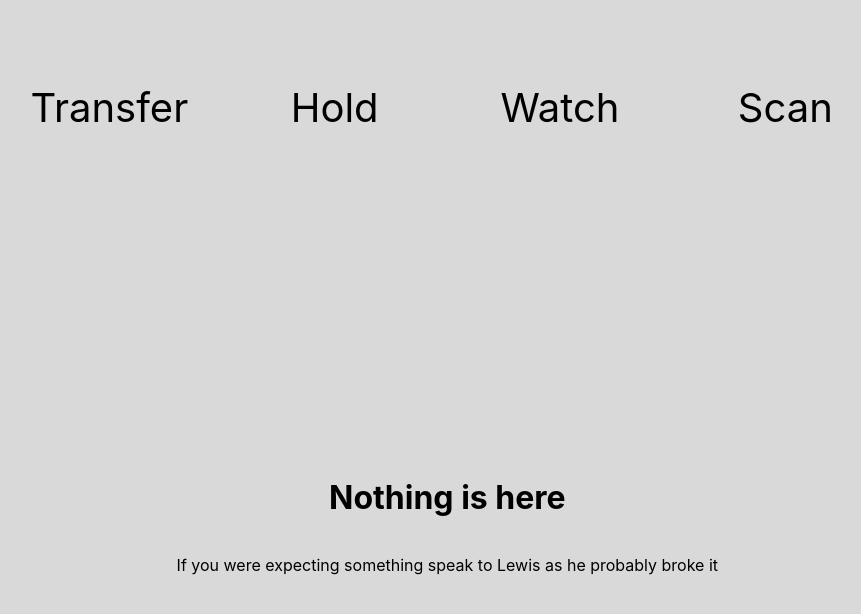
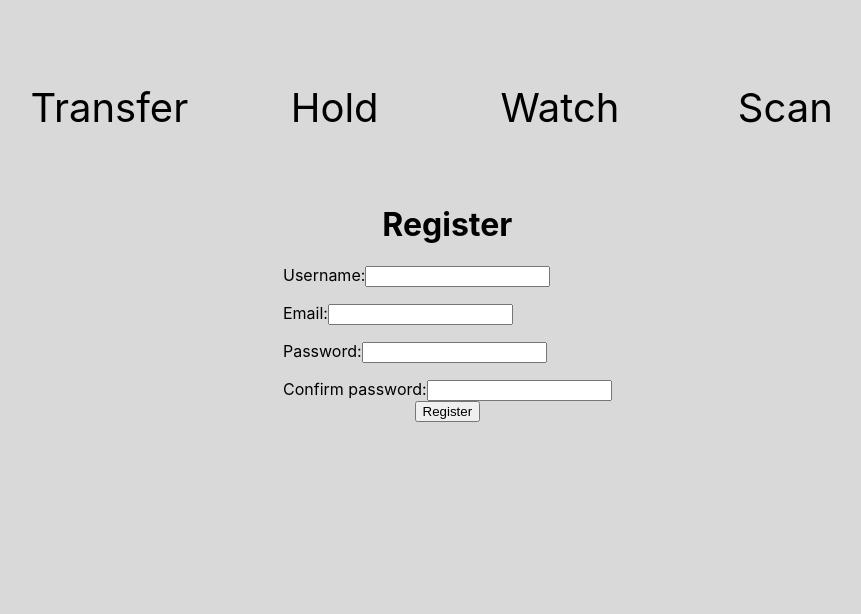
Before and after one commit to lefthomas/PropertyController, a React (Create React App) app: page /register in a window 1280 px wide. Shown: the top 614 px of the page, without its empty margins (302-1163 px from the left). Built offline with nearby package versions, Linux system fonts and the light colour scheme.

Commit message:
added user authentication

```diff
--- a/package.json
+++ b/package.json
@@ -8,11 +8,13 @@
     "@testing-library/react": "^13.4.0",
     "@testing-library/user-event": "^13.5.0",
     "graphql": "^16.6.0",
+    "jwt-decode": "^3.1.2",
     "react": "^18.2.0",
     "react-datetime-picker": "^4.1.1",
     "react-dom": "^18.2.0",
     "react-router-dom": "^6.4.3",
     "react-scripts": "5.0.1",
+    "react-toastify": "^9.1.1",
     "web-vitals": "^2.1.4"
   },
   "scripts": {
--- a/src/App.js
+++ b/src/App.js
@@ -1,6 +1,8 @@
 import "./App.css";
 
 import Transfer from "./views/Transfer/Transfer";
+import Login from "./views/Login/Login";
+import Register from "./views/Register/Register";
 import Hold from "./views/Hold/Hold";
 import Watch from "./views/Watch/Watch";
 import Scan from "./views/Scan/Scan";
@@ -8,10 +10,12 @@ import NotFound from "./views/NotFound/NotFound";
 import SideBar from "./components/SideBar/SideBar";
 import TopNav from "./components/TopNav/TopNav";
 import { Route, Routes } from "react-router-dom";
+import { ToastContainer } from "react-toastify";
 
 function App() {
   return (
     <div className="App">
+      <ToastContainer />
       <TopNav />
       <Routes>
         <Route path="/" element={<SideBar />} />
@@ -19,6 +23,8 @@ function App() {
       <Routes>
         <Route path="/" element={<Transfer />} />
         <Route path="/hold" element={<Hold />} />
+        <Route path="/login" element={<Login />} />
+        <Route path="/register" element={<Register />} />
         <Route path="/watch" element={<Watch />} />
         <Route path="/scan" element={<Scan />} />
         <Route path="*" element={<NotFound />} />
--- /dev/null
+++ b/src/context/authContext.js
@@ -0,0 +1,63 @@
+import React, { useReducer, createContext } from "react";
+import jwtDecode from "jwt-decode";
+
+const initialState = {
+  user: null,
+};
+
+if (localStorage.getItem("token")) {
+  const decodedToken = jwtDecode(localStorage.getItem("token"));
+  if (decodedToken.exp * 1000 < Date.now()) {
+    localStorage.removeItem("token");
+  } else {
+    initialState.user = decodedToken;
+  }
+}
+
+const AuthContext = createContext({
+  user: null,
+  login: (userData) => {},
+  logout: () => {},
+});
+
+function AuthReducer(state, action) {
+  switch (action.type) {
+    case "LOGIN":
+      return {
+        ...state,
+        user: action.payload,
+      };
+    case "LOGOUT":
+      return {
+        ...state,
+        user: null,
+      };
+    default:
+      return state;
+  }
+}
+
+function AuthProvider(props) {
+  const [state, dispatch] = useReducer(AuthReducer, initialState);
+
+  const login = (userData) => {
+    localStorage.setItem("token", userData.token);
+    dispatch({
+      type: "LOGIN",
+      payload: userData,
+    });
+  };
+  function logout() {
+    localStorage.removeItem("token");
+    dispatch({ type: "LOGOUT" });
+  }
+
+  return (
+    <AuthContext.Provider
+      value={{ user: state.user, login, logout }}
+      {...props}
+    />
+  );
+}
+
+export { AuthContext, AuthProvider };
--- a/src/index.js
+++ b/src/index.js
@@ -3,24 +3,46 @@ import ReactDOM from "react-dom/client";
 import "./index.css";
 import App from "./App";
 import reportWebVitals from "./reportWebVitals";
-import { ApolloClient, InMemoryCache, ApolloProvider } from "@apollo/client";
+import {
+  ApolloClient,
+  InMemoryCache,
+  ApolloProvider,
+  createHttpLink,
+} from "@apollo/client";
+import { setContext } from "@apollo/client/link/context";
 import { BrowserRouter } from "react-router-dom";
+import { AuthProvider } from "./context/authContext";
+
+const httpLink = createHttpLink({
+  uri: "http://localhost:5001/",
+});
+
+const authLink = setContext((_, { headers }) => {
+  return {
+    headers: {
+      ...headers,
+      authorization: localStorage.getItem("token") || "",
+    },
+  };
+});
 
 const client = new ApolloClient({
-  uri: "http://localhost:5001/",
+  link: authLink.concat(httpLink),
 
   cache: new InMemoryCache(),
 });
 
 const root = ReactDOM.createRoot(document.getElementById("root"));
 root.render(
-  <React.StrictMode>
-    <BrowserRouter>
-      <ApolloProvider client={client}>
-        <App />
-      </ApolloProvider>
-    </BrowserRouter>
-  </React.StrictMode>
+  <AuthProvider>
+    <ApolloProvider client={client}>
+      <BrowserRouter>
+        <React.StrictMode>
+          <App />
+        </React.StrictMode>
+      </BrowserRouter>
+    </ApolloProvider>
+  </AuthProvider>
 );
 
 // If you want to start measuring performance in your app, pass a function
--- /dev/null
+++ b/src/utilities/hook.js
@@ -0,0 +1,18 @@
+import { useState } from "react";
+
+export const useForm = (callback, initialState = {}) => {
+  const [values, setValues] = useState(initialState);
+  const onChange = (event) => {
+    setValues({ ...values, [event.target.name]: event.target.value });
+  };
+  const onSubmit = (event) => {
+    event.preventDefault();
+    callback();
+  };
+
+  return {
+    onChange,
+    onSubmit,
+    values,
+  };
+};
--- /dev/null
+++ b/src/views/Login/Login.css
@@ -0,0 +1,13 @@
+.Login {
+  grid-column: 2;
+  grid-row: 2;
+  display: flex;
+  align-items: center;
+  flex-flow: column;
+}
+
+.login-form {
+  display: grid;
+  grid-template-rows: auto;
+  row-gap: 1rem;
+}
--- /dev/null
+++ b/src/views/Login/Login.js
@@ -0,0 +1,80 @@
+import "./Login.css";
+import "react-toastify/dist/ReactToastify.css";
+import { useContext } from "react";
+import { AuthContext } from "../../context/authContext";
+import { useForm } from "../../utilities/hook";
+import { useMutation } from "@apollo/client";
+import { gql } from "@apollo/client";
+import { useNavigate } from "react-router-dom";
+import { toast } from "react-toastify";
+
+const LOGIN_USER = gql`
+  mutation login($loginInput: LoginInput) {
+    loginUser(loginInput: $loginInput) {
+      email
+      username
+      token
+    }
+  }
+`;
+
+function Login() {
+  const context = useContext(AuthContext);
+  let navigate = useNavigate();
+  const notify = (error) =>
+    toast.error(error.message, {
+      toastId: "loginWarning",
+      position: "top-right",
+      autoClose: 5000,
+      hideProgressBar: false,
+      closeOnClick: true,
+      pauseOnHover: false,
+      draggable: true,
+      progress: undefined,
+      theme: "dark",
+    });
+
+  function loginUserCallback() {
+    loginUser();
+  }
+
+  const { onChange, onSubmit, values } = useForm(loginUserCallback, {
+    email: "",
+    password: "",
+  });
+  const [loginUser] = useMutation(LOGIN_USER, {
+    update({ data: { loginUser: userData } }) {
+      context.login(userData);
+      navigate("/");
+    },
+    onError({ graphQLErrors }) {
+      graphQLErrors.map(function (error) {
+        return notify(error);
+      });
+    },
+    variables: { loginInput: values },
+  });
+  return (
+    <div className="Login">
+      <h1>Login</h1>
+      <form className="login-form">
+        <label>
+          Email:
+          <input type="text" label="Email" name="email" onChange={onChange} />
+        </label>
+        <label>
+          Password:
+          <input
+            type="text"
+            label="Password"
+            name="password"
+            onChange={onChange}
+          />
+        </label>
+      </form>
+      <button onClick={onSubmit}>Login</button>
+    </div>
+  );
+}
+
+export default Login;
--- /dev/null
+++ b/src/views/Register/Register.css
@@ -0,0 +1,13 @@
+.Register {
+  grid-column: 2;
+  grid-row: 2;
+  display: flex;
+  align-items: center;
+  flex-flow: column;
+}
+
+.register-form {
+  display: grid;
+  grid-template-rows: auto;
+  row-gap: 1rem;
+}
--- /dev/null
+++ b/src/views/Register/Register.js
@@ -0,0 +1,100 @@
+import "./Register.css";
+import "react-toastify/dist/ReactToastify.css";
+import { useContext } from "react";
+import { AuthContext } from "../../context/authContext";
+import { useForm } from "../../utilities/hook";
+import { useMutation } from "@apollo/client";
+import { gql } from "@apollo/client";
+import { useNavigate } from "react-router-dom";
+import { toast } from "react-toastify";
+
+const REGISTER_USER = gql`
+  mutation Mutation($registerInput: RegisterInput) {
+    registerUser(registerInput: $registerInput) {
+      email
+      username
+      token
+    }
+  }
+`;
+
+function Register() {
+  const context = useContext(AuthContext);
+  let navigate = useNavigate();
+  const notify = (error) =>
+    toast.error(error.message, {
+      toastId: "registerWarning",
+      position: "top-right",
+      autoClose: 5000,
+      hideProgressBar: false,
+      closeOnClick: true,
+      pauseOnHover: false,
+      draggable: true,
+      progress: undefined,
+      theme: "dark",
+    });
+
+  function registerUserCallback() {
+    registerUser();
+  }
+
+  const { onChange, onSubmit, values } = useForm(registerUserCallback, {
+    username: "",
+    email: "",
+    password: "",
+    confirmPassword: "",
+  });
+  const [registerUser] = useMutation(REGISTER_USER, {
+    update({ data: { registerUser: userData } }) {
+      context.login(userData);
+      navigate("/");
+    },
+    onError({ graphQLErrors }) {
+      graphQLErrors.map(function (error) {
+        return notify(error);
+      });
+    },
+    variables: { registerInput: values },
+  });
+  return (
+    <div className="Register">
+      <h1>Register</h1>
+      <form className="register-form">
+        <label>
+          Username:
+          <input
+            type="text"
+            label="Username"
+            name="username"
+            onChange={onChange}
+          />
+        </label>
+        <label>
+          Email:
+          <input type="text" label="Email" name="email" onChange={onChange} />
+        </label>
+        <label>
+          Password:
+          <input
+            type="text"
+            label="Password"
+            name="password"
+            onChange={onChange}
+          />
+        </label>
+        <label>
+          Confirm password:
+          <input
+            type="text"
+            label="Confirm Password"
+            name="confirmPassword"
+            onChange={onChange}
+          />
+        </label>
+      </form>
+      <button onClick={onSubmit}>Register</button>
+    </div>
+  );
+}
+
+export default Register;
```
Also changed, not shown: src/components/TopNav/TopNav.js (+16 -0 lines), 1 other file (tests, documents, lock files or other folders).
